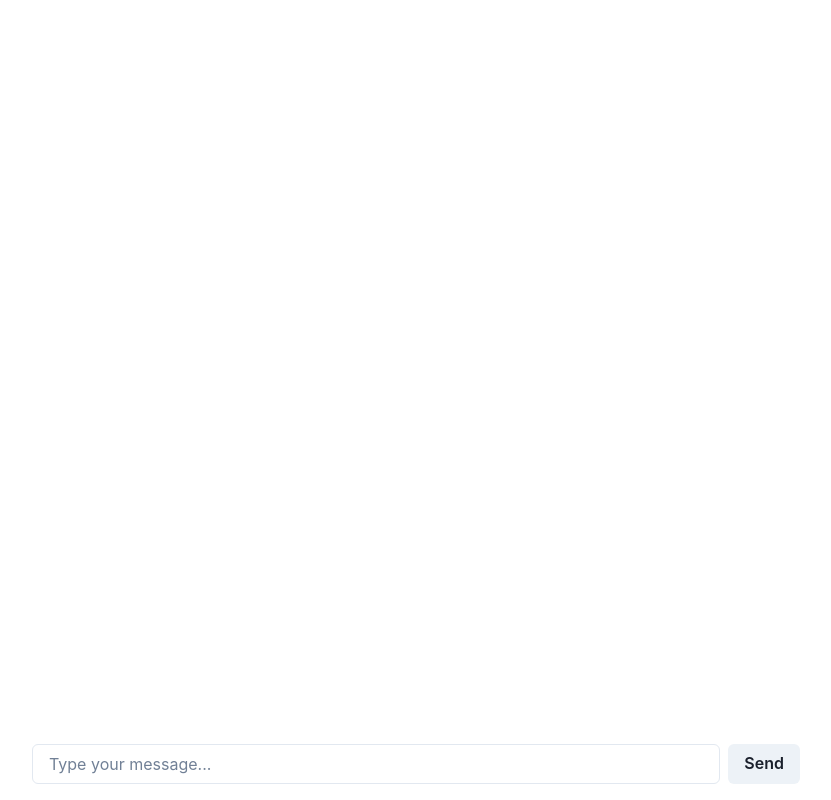
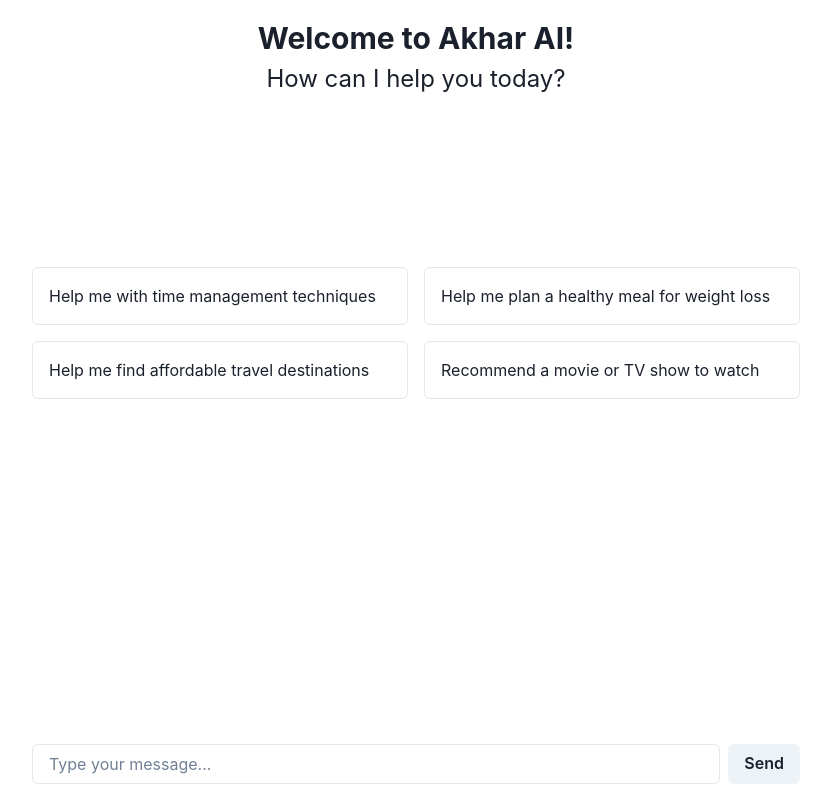
Before and after one commit to vanshaj-pahwa/Akhar-AI, a React (Create React App) app in the folder frontend/: page / in a window 1280 px wide. Shown: the whole page, without its empty margins (224-1055 px from the left). Built offline with nearby package versions, Linux system fonts and the light colour scheme.

Commit message:
feat: Add heading and suggestions

```diff
--- a/frontend/src/components/AkharBotContainer/AkharBotContainer.js
+++ b/frontend/src/components/AkharBotContainer/AkharBotContainer.js
@@ -9,15 +9,19 @@
   Tooltip,
   CircularProgress,
   Code,
+  SimpleGrid,
 } from "@chakra-ui/react";
-import { CopyIcon } from "@chakra-ui/icons"
+import { CopyIcon } from "@chakra-ui/icons";
+import { allSuggestions } from "../../constants/constants";
 
 const AkharBotContainer = () => {
   const [userInput, setUserInput] = useState("");
   const [botResponse, setBotResponse] = useState("");
   const [chatHistory, setChatHistory] = useState([]);
   const [isLoading, setIsLoading] = useState(false);
+  const [showHeading, setShowHeading] = useState(true);
   const chatContainerRef = useRef(null);
+  const [suggestions, setSuggestions] = useState([]);
 
   const sendMessageToBot = async () => {
     setIsLoading(true);
@@ -41,11 +45,17 @@
   const handleKeyPress = (event) => {
     if (event.key === "Enter") {
       sendMessageToBot();
+      setShowHeading(false);
     }
   };
 
   const handleSendClick = () => {
     sendMessageToBot();
+    setShowHeading(false);
+  };
+
+  const handleSuggestionClick = (suggestion) => {
+    setUserInput(suggestion);
   };
 
   // Scroll to bottom of chat container when new message is added
@@ -76,25 +86,30 @@
       } else {
         const trimmedSegment = segment.trim();
         const handleCopyCode = () => {
-            navigator.clipboard.writeText(trimmedSegment);
-            alert('Copied to clipboard')
+          navigator.clipboard.writeText(trimmedSegment);
+          alert("Copied to clipboard");
         };
         return (
           <pre key={index}>
             <Box
               key={index}
               bgColor="gray.200"
-              color={'white'}
+              color={"white"}
               p={2}
               borderRadius="md"
               overflowX="auto"
               maxWidth="80%"
               margin={"1rem 0 1rem 0"}
             >
-            <Tooltip label="Copy code" aria-label="Copy code">
-              <CopyIcon color="gray.800" onClick={handleCopyCode} cursor={'pointer'} margin={'1rem'}/>
-            </Tooltip>
-              <Code display={'flex'}>{segment.trim()}</Code>
+              <Tooltip label="Copy code" aria-label="Copy code">
+                <CopyIcon
+                  color="gray.800"
+                  onClick={handleCopyCode}
+                  cursor={"pointer"}
+                  margin={"1rem"}
+                />
+              </Tooltip>
+              <Code display={"flex"}>{segment.trim()}</Code>
             </Box>
           </pre>
         );
@@ -103,6 +118,15 @@
 
     return <div>{elements}</div>;
   };
+
+  useEffect(() => {
+    const getRandomSuggestions = (suggestions, count) => {
+      const shuffled = suggestions.sort(() => 0.5 - Math.random());
+      return shuffled.slice(0, count);
+    };
+
+    setSuggestions(getRandomSuggestions(allSuggestions, 4));
+  }, []);
 
   return (
     <Flex
@@ -113,6 +137,39 @@
       h="100vh"
       overflowY="auto"
     >
+      {/* Conditionally render the heading */}
+      {!showHeading ? null : (
+        <React.Fragment>
+          <Box mb={4} textAlign={"center"}>
+            <Text fontSize="3xl" fontWeight="bold">
+              Welcome to Akhar AI!
+            </Text>
+            <Text fontSize="2xl">How can I help you today?</Text>
+          </Box>
+
+          <Box mb={4} marginTop={"20%"}>
+            <SimpleGrid columns={2} spacing={4} mb={4}>
+              {suggestions.map((suggestion, index) => (
+                <Box
+                  key={index}
+                  p={4}
+                  border="1px solid #E2E8F0"
+                  borderRadius="md"
+                  cursor="pointer"
+                  onClick={() => handleSuggestionClick(suggestion)}
+                  _hover={{
+                    bg: "gray.100",
+                    borderColor: "gray.200",
+                  }}
+                >
+                  <Text>{suggestion}</Text>
+                </Box>
+              ))}
+            </SimpleGrid>
+          </Box>
+        </React.Fragment>
+      )}
+
       <Box flex="1" ref={chatContainerRef} mb={4}>
         {chatHistory.map((message, index) => (
           <Flex
@@ -152,6 +209,7 @@
             )}
           </Flex>
         ))}
+        {isLoading && <Text>Akhar is typing...</Text>}
       </Box>
       <Flex>
         <Input
--- /dev/null
+++ b/frontend/src/constants/constants.js
@@ -0,0 +1,12 @@
+export const allSuggestions = [
+    "Help me plan a healthy meal for weight loss",
+    "Recommend a good book to read",
+    "Suggest a workout routine for beginners",
+    "Assist me in creating a budget for monthly expenses",
+    "Provide tips for improving productivity at work",
+    "Help me with time management techniques",
+    "Recommend a movie or TV show to watch",
+    "Assist me in learning a new language",
+    "Suggest ways to reduce stress and relax",
+    "Help me find affordable travel destinations",
+  ];
```
